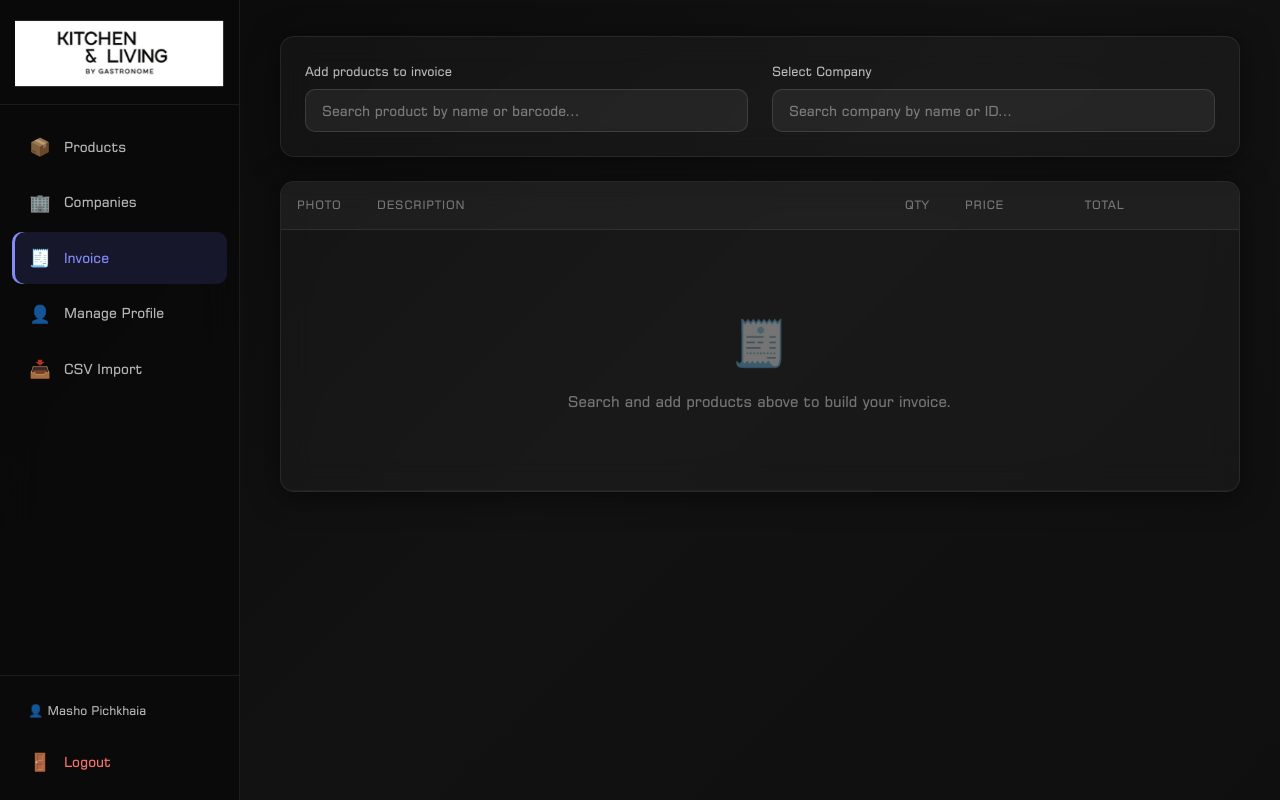
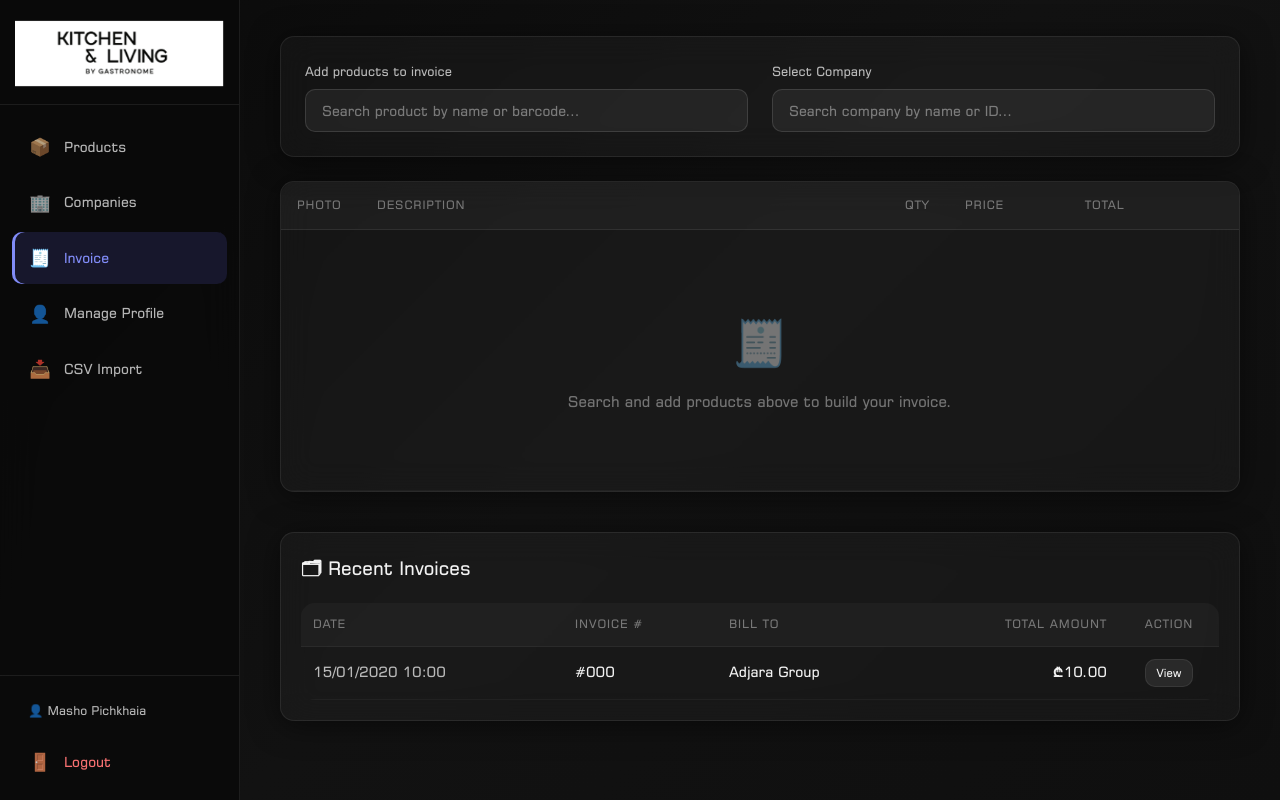
Before and after one commit to Murvanidz3/gastronome-live, a PHP site: page /invoice in a window 1280 px wide. Run offline with PHP 8.4, Linux system fonts and the light colour scheme; a user stored in the database is signed in; data comes from the database, SQL or seed files in the repository; tables that the repository leaves empty or names only in its code hold one stand-in row (values such as "Sample post").

Commit message:
invoice history

```diff
--- a/invoice.php
+++ b/invoice.php
@@ -13,6 +13,18 @@ if (isset($_GET['company_id'])) {
     $stmt->execute([':id' => $cid, ':user_id' => $_SESSION['user_id']]);
     $prefilled_company = $stmt->fetch(PDO::FETCH_ASSOC);
 }
+
+// Fetch user's invoice history
+$db = getDB();
+$stmtInv = $db->prepare("
+    SELECT i.*, c.name as company_name
+    FROM invoices i
+    JOIN companies c ON i.company_id = c.id
+    WHERE i.user_id = :user_id
+    ORDER BY i.created_at DESC
+");
+$stmtInv->execute([':user_id' => $_SESSION['user_id']]);
+$user_invoices = $stmtInv->fetchAll(PDO::FETCH_ASSOC);
 
 $pageTitle = 'Invoice Generator';
 $activePage = 'invoice';
@@ -159,6 +171,63 @@ require_once __DIR__ . '/includes/header.php';
     <button class="btn btn-primary" id="printInvoiceBtn">🖨 Print Invoice</button>
 </div>
 
+<!-- Global Invoice History Section -->
+<div class="glass-card mt-4 no-print" style="margin-top: 40px; padding: 20px;">
+    <div style="display: flex; justify-content: space-between; align-items: center; margin-bottom: 20px;">
+        <h2 style="font-size: 1.25rem; margin: 0; color: var(--text-primary);">🗂 Recent Invoices</h2>
+    </div>
+
+    <?php if (empty($user_invoices)): ?>
+        <div class="empty-state" style="padding: 30px 10px;">
+            <div class="icon" style="font-size: 2rem;">📭</div>
+            <p style="font-size: 0.9rem;">You haven't generated any invoices yet.</p>
+        </div>
+    <?php else: ?>
+        <div class="table-wrapper" style="overflow-x: auto;">
+            <table class="data-table" style="font-size: 0.95rem;">
+                <thead>
+                    <tr>
+                        <th style="padding: 12px; text-align: left;">Date</th>
+                        <th style="padding: 12px; text-align: left;">Invoice #</th>
+                        <th style="padding: 12px; text-align: left;">Bill To</th>
+                        <th style="padding: 12px; text-align: right;">Total Amount</th>
+                        <th style="padding: 12px; text-align: center; width: 100px;">Action</th>
+                    </tr>
+                </thead>
+                <tbody>
+                    <?php foreach ($user_invoices as $inv): ?>
+                        <tr class="hover-glow" style="cursor: default;">
+                            <td style="padding: 12px; color: var(--text-secondary);">
+                                <?php echo date('d/m/Y H:i', strtotime($inv['created_at'])); ?>
+                            </td>
+                            <td style="padding: 12px;">
+                                <a href="/view_invoice.php?id=<?php echo $inv['id']; ?>"
+                                    style="color: var(--primary-color); text-decoration: none; font-weight: bold; transition: color 0.2s;"
+                                    onmouseover="this.style.color='var(--primary-hover)'"
+                                    onmouseout="this.style.color='var(--primary-color)'">
+                                    #<?php echo htmlspecialchars($inv['invoice_number']); ?>
+                                </a>
+                            </td>
+                            <td style="padding: 12px; color: var(--text-primary); font-weight: 500;">
+                                <?php echo htmlspecialchars($inv['company_name']); ?>
+                            </td>
+                            <td style="padding: 12px; text-align: right; font-weight: bold; color: var(--text-primary);">
+                                ₾<?php echo number_format($inv['total_amount'], 2); ?>
+                            </td>
+                            <td style="padding: 12px; text-align: center;">
+                                <a href="/view_invoice.php?id=<?php echo $inv['id']; ?>" class="btn btn-secondary btn-sm"
+                                    style="font-size: 0.75rem; padding: 4px 10px;">
+                                    View
+                                </a>
+                            </td>
+                        </tr>
+                    <?php endforeach; ?>
+                </tbody>
+            </table>
+        </div>
+    <?php endif; ?>
+</div>
+
 <script src="/js/invoice.js?v=<?php echo time(); ?>"></script>
 
 </main>
```
